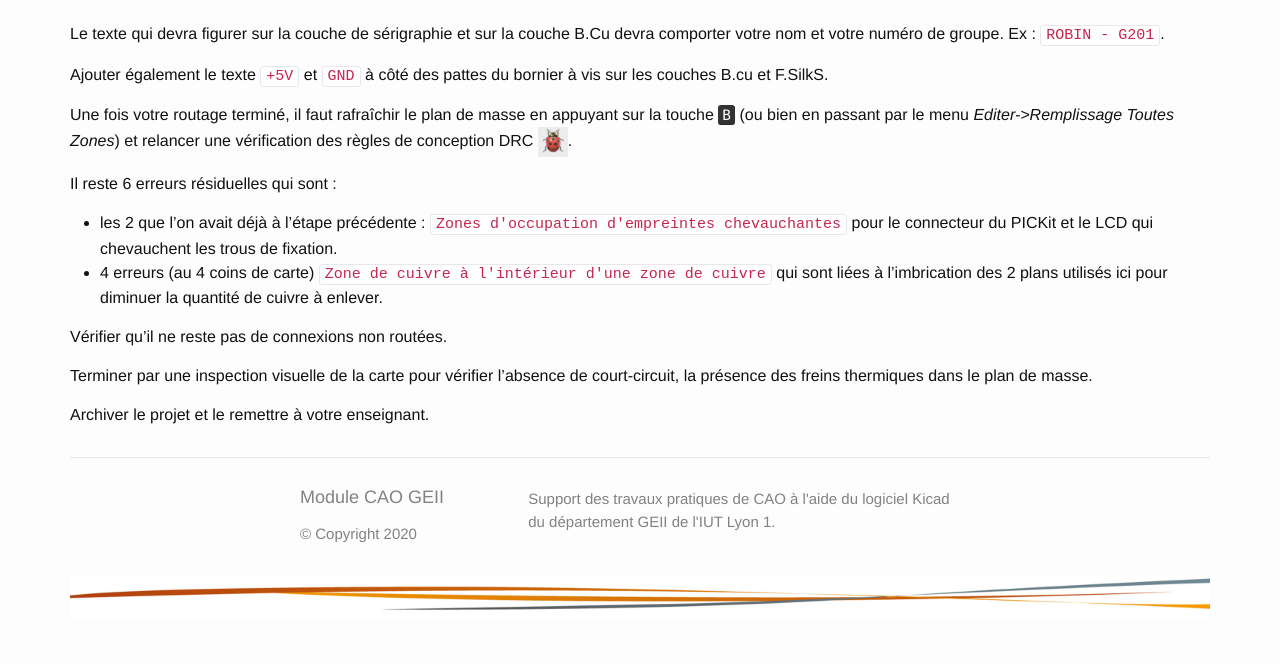
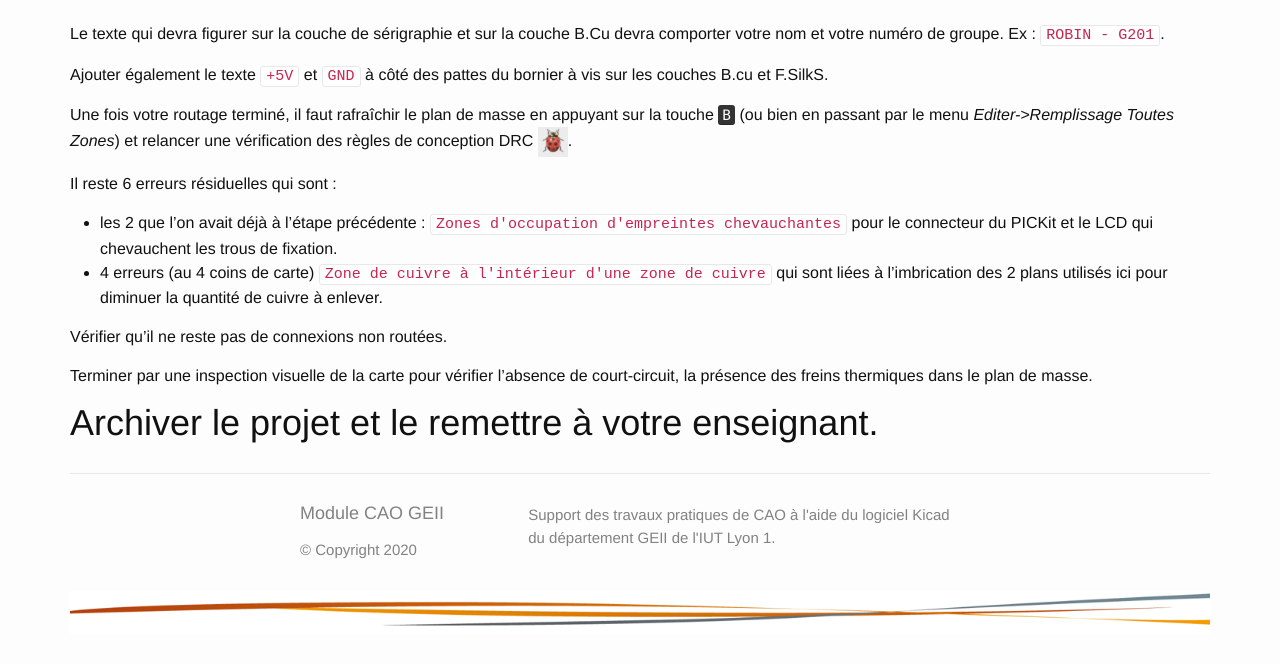
Before and after one commit to geiilyon/cao-geii-lyon, a Jekyll site: the page built from _collection_enonces/tp6.md, in a window 1280 px wide. Shown: the part 939-1603 px from the top of the page. Built offline with Jekyll 4.4.1, drawn with Linux system fonts in a browser that asks for light colours; nearby versions of some CDN libraries; library files that are not in the unit come from our copies.

Commit message:
Mise en évidence consigne finale

```diff
--- a/_collection_enonces/tp6.md
+++ b/_collection_enonces/tp6.md
@@ -30,4 +30,4 @@ Vérifier qu'il ne reste pas de connexions non routées.
 
 Terminer par une inspection visuelle de la carte pour vérifier l'absence de court-circuit, la présence des freins thermiques dans le plan de masse.
 
-Archiver le projet et le remettre à votre enseignant.
+# Archiver le projet et le remettre à votre enseignant.
```
